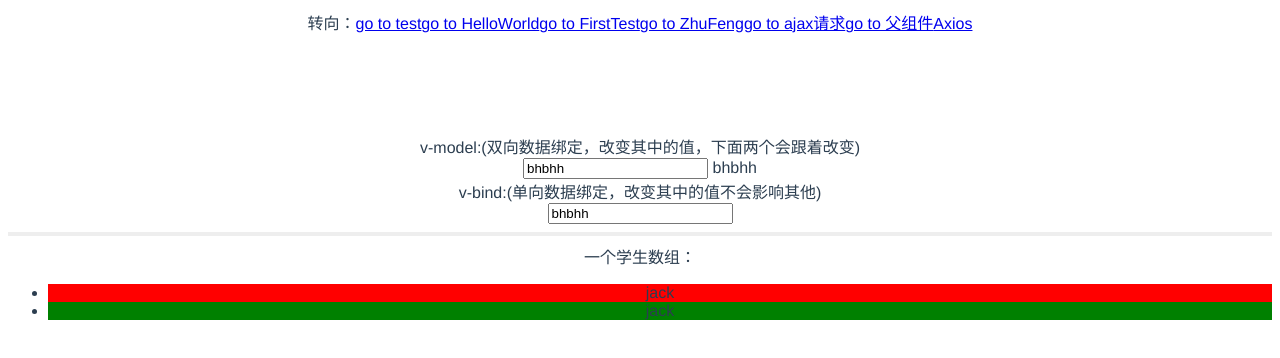
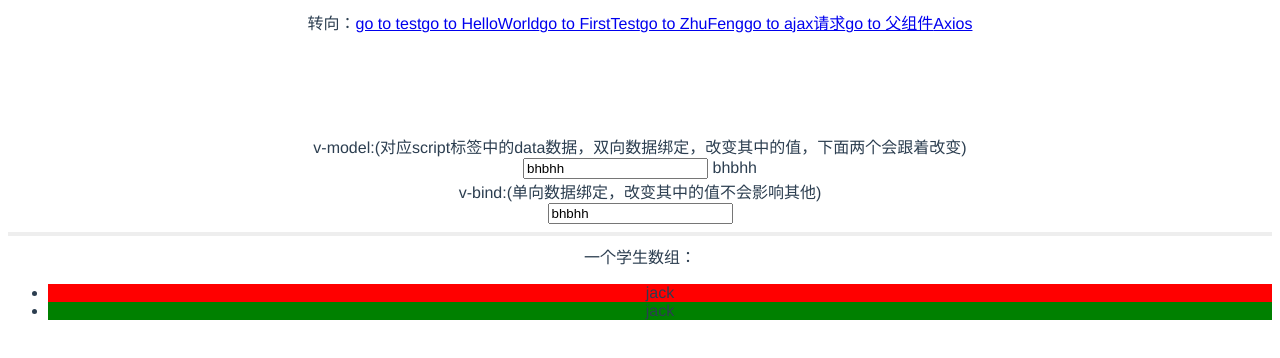
Before and after one commit to luolinging/my-vue-demo, a Vue app: page /#/ZhuFeng in a window 1280 px wide. Shown: the top 358 px of the page. Built offline with nearby package versions, Linux system fonts and the light colour scheme.

Commit message:
添加注释

```diff
--- a/src/components/ZhuFeng.vue
+++ b/src/components/ZhuFeng.vue
@@ -1,7 +1,7 @@
 <template>
 
 	<div class="demo">
-		v-model:(双向数据绑定，改变其中的值，下面两个会跟着改变)
+		v-model:(对应script标签中的data数据，双向数据绑定，改变其中的值，下面两个会跟着改变)
 		<br/>
 		<input type="text" name="" v-model="text" />
 		{{text}}
```
